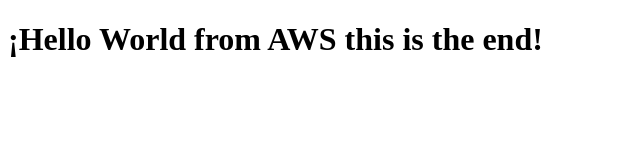
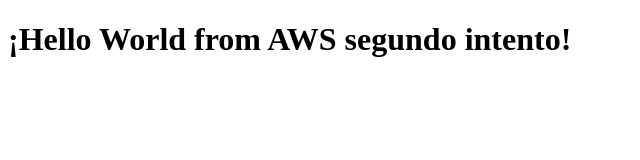
Before and after one commit to klever1995/AWS-Devops, a plain HTML site: page index.html in a window 1280 px wide. Shown: the whole page, without its empty margins (0-640 px from the left). Drawn offline with Linux system fonts and the light colour scheme.

Commit message:
feat: :sparkles: other change

```diff
--- a/index.html
+++ b/index.html
@@ -6,6 +6,6 @@
     <title>Hello World</title>
 </head>
 <body>
-    <h1>¡Hello World from AWS this is the end!</h1>
+    <h1>¡Hello World from AWS segundo intento!</h1>
 </body>
 </html>
```
